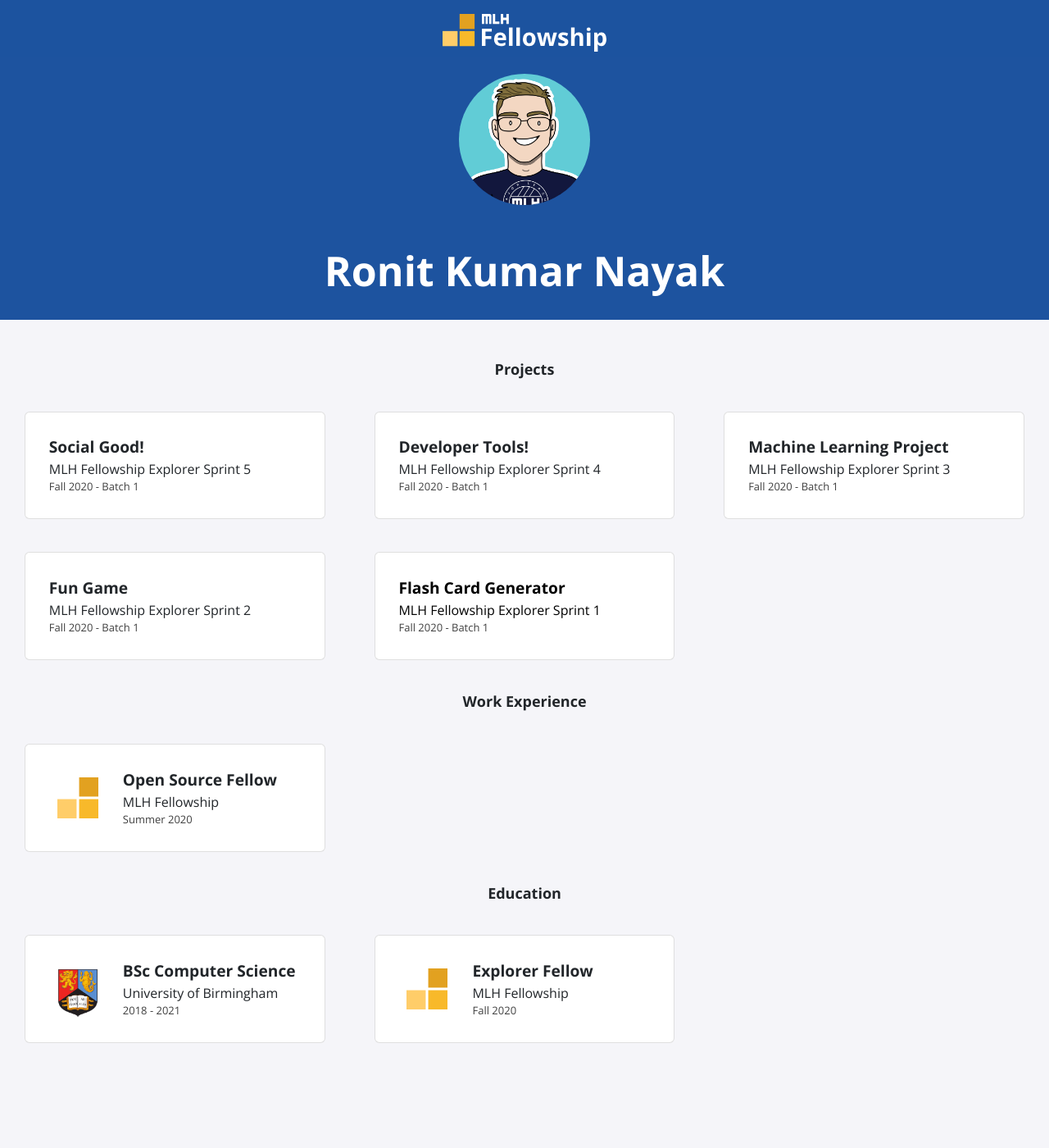
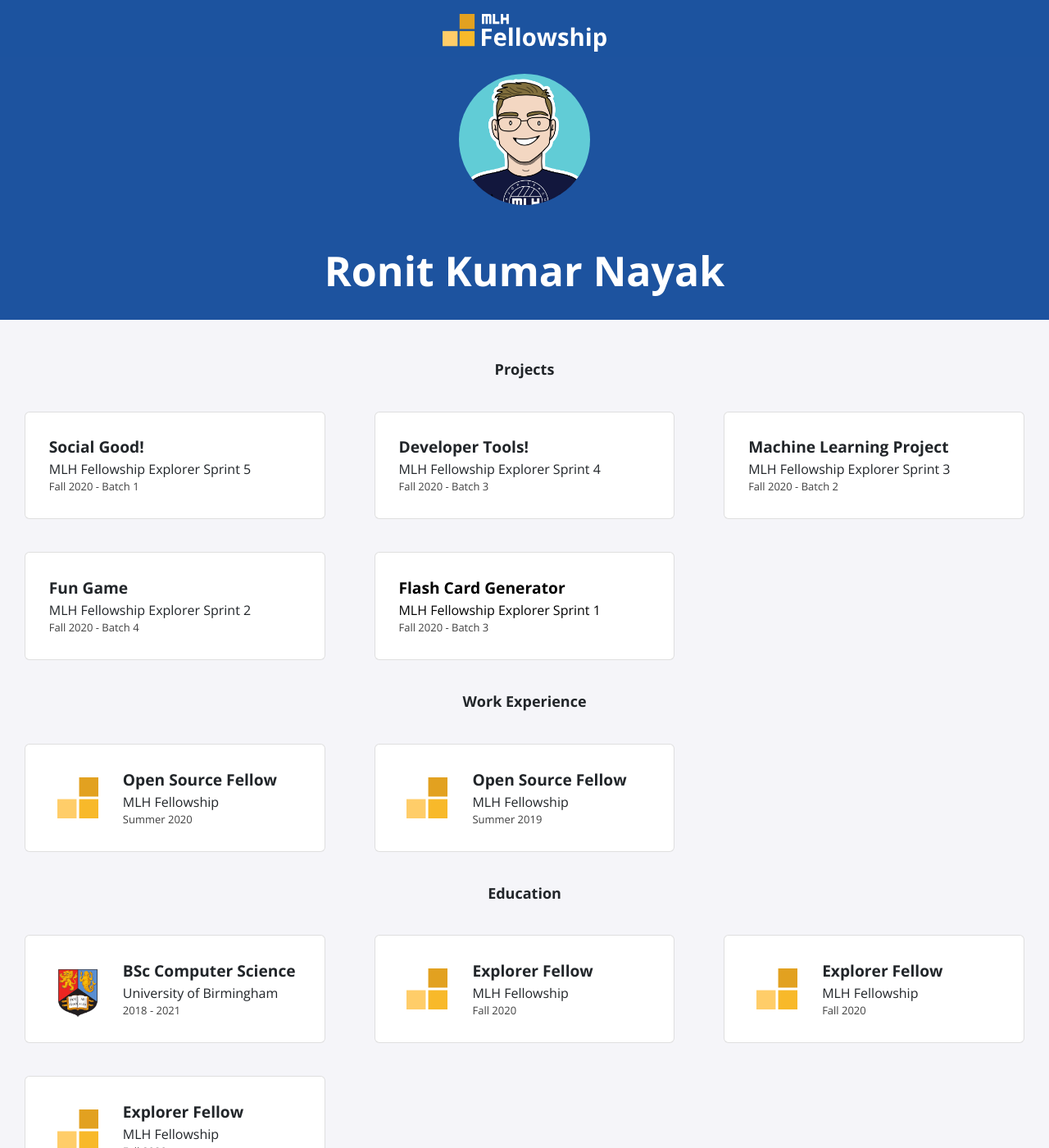
Before and after one commit to RonitNayak25/RonitNayak25.github.io, a Jekyll site: the page built from index.html, in a window 1280 px wide and 1400 px high. Shown: the whole window at 82% size. Built offline with Jekyll 4.4.1, drawn with Linux system fonts in a browser that asks for light colours; nearby versions of some CDN libraries.

Commit message:
_data edited

```diff
--- a/_data/education.yml
+++ b/_data/education.yml
@@ -7,3 +7,13 @@
   institute: MLH Fellowship
   dates: Fall 2020
   logo: fellowship.svg
+
+- course: Explorer Fellow
+  institute: MLH Fellowship
+  dates: Fall 2020
+  logo: fellowship.svg
+
+- course: Explorer Fellow
+  institute: MLH Fellowship
+  dates: Fall 2020
+  logo: fellowship.svg
--- a/_data/experience.yml
+++ b/_data/experience.yml
@@ -2,3 +2,8 @@
   company: MLH Fellowship
   dates: Summer 2020
   logo: fellowship.svg
+
+- role: Open Source Fellow
+  company: MLH Fellowship
+  dates: Summer 2019
+  logo: fellowship.svg
--- a/_data/projects.yml
+++ b/_data/projects.yml
@@ -4,17 +4,17 @@
 
 - title: Developer Tools!
   event: MLH Fellowship Explorer Sprint 4
-  date: Fall 2020 - Batch 1
+  date: Fall 2020 - Batch 3
 
 - title: Machine Learning Project
   event: MLH Fellowship Explorer Sprint 3
-  date: Fall 2020 - Batch 1
+  date: Fall 2020 - Batch 2
 
 - title: Fun Game
   event: MLH Fellowship Explorer Sprint 2
-  date: Fall 2020 - Batch 1
+  date: Fall 2020 - Batch 4
 
 - title: Flash Card Generator
   event: MLH Fellowship Explorer Sprint 1
-  date: Fall 2020 - Batch 1
+  date: Fall 2020 - Batch 3
   page-name: sprint1
```
